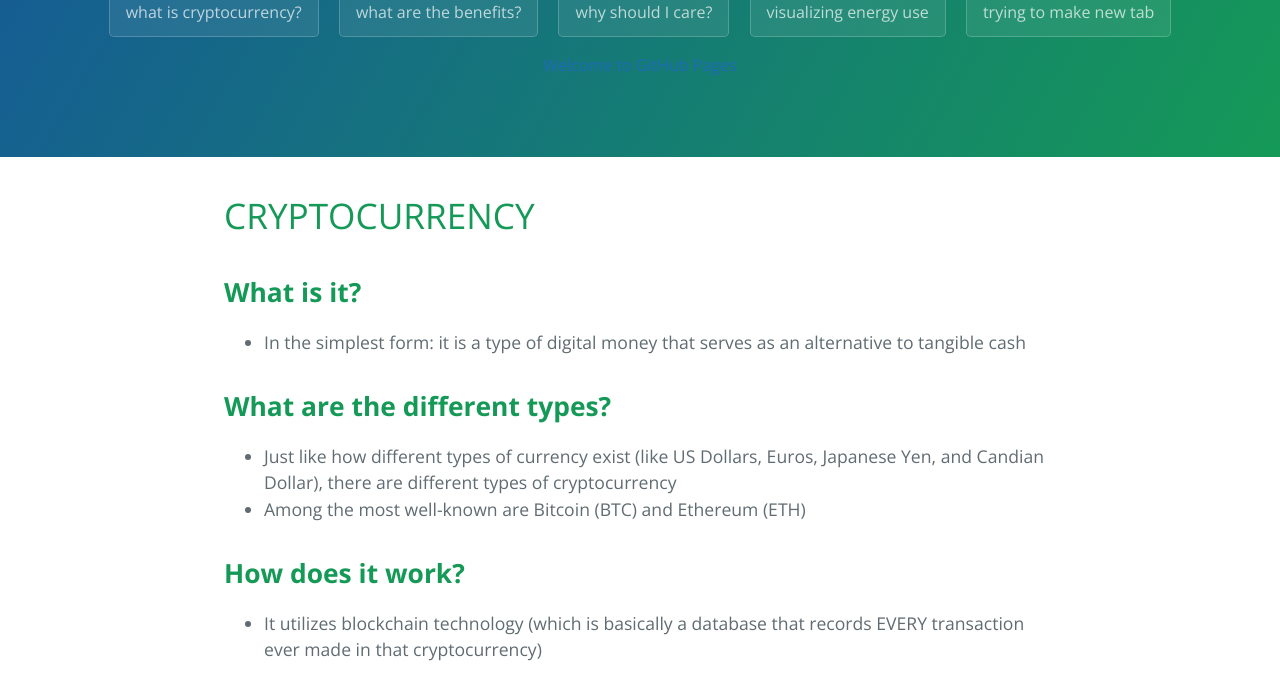
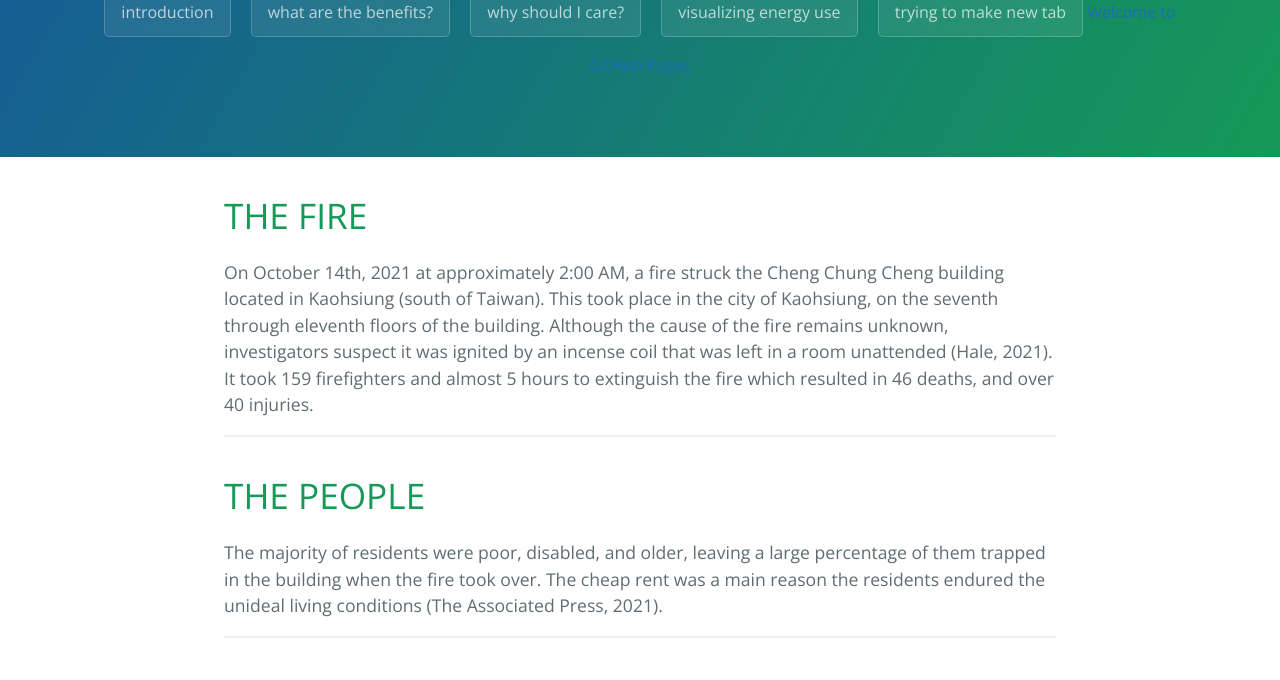
Before and after one commit to tifhsu88/envs130a-final-project, a Jekyll site: the page built from tab1.md, in a window 1280 px wide and 1400 px high, scrolled down 250 px, cut to the strip 0-680 px from the top of the window. Built offline with Jekyll 4.4.1, drawn with Linux system fonts in a browser that asks for light colours; some of the changed text lies outside the part shown.

Commit message:
added info, need to finalize

```diff
--- a/tab1.md
+++ b/tab1.md
@@ -1,31 +1,28 @@
 ---
-title: what is cryptocurrency?
+title: introduction
 layout: template
 filename: tab1
 ---
 
-# CRYPTOCURRENCY
+# THE FIRE
 
-## **What is it?**
+On October 14th, 2021 at approximately 2:00 AM, a fire struck the Cheng Chung Cheng building located in Kaohsiung (south of Taiwan). This took place in the city of Kaohsiung, on the seventh through eleventh floors of the building. Although the cause of the fire remains unknown, investigators suspect it was ignited by an incense coil that was left in a room unattended (Hale, 2021). It took 159 firefighters and almost 5 hours to extinguish the fire which resulted in 46 deaths, and over 40 injuries.
 
-- In the simplest form: it is a type of digital money that  serves as an alternative to tangible cash
+---
 
-## **What are the different types?**
+# THE PEOPLE
 
-- Just like how different types of currency exist (like US Dollars, Euros, Japanese Yen, and Candian Dollar), there are different types of cryptocurrency
-- Among the most well-known are Bitcoin (BTC) and Ethereum (ETH)
+The majority of residents were poor, disabled, and older, leaving a large percentage of them trapped in the building when the fire took over. The cheap rent was a main reason the residents endured the unideal living conditions (The Associated Press, 2021).
 
-## **How does it work?**
+---
 
-- It utilizes blockchain technology (which is basically a database that records EVERY transaction ever made in that cryptocurrency)
+# THE BUILDING
+
+The 13-story mixed-use building used to house a movie theater and have restaurants on the ground floor until people started moving away and it turned into what locals refer to as the “ghost building.” While the first to fifth floors were abandoned and unoccupied, over 120 households occupied the seventh through eleventh floors. (Everington, 2021)
 
 ------
 ![crypto infographic](/images/cryptoprocess.png)
 
 ------
 
-## **FUN FACT**
-
-- No one knows who actually came up with Bitcoin, the first cryptocurrency. The secret identity was the first person to ever implement Blockchain technology in 2009. The inventor goes by the pseudonym, **[Satoshi Nakamoto](https://en.wikipedia.org/wiki/Satoshi_Nakamoto)**.
-
-### Click [here](https://tifhsu88.github.io/crackingcrypto/tab2) to find out why cryptocurrency was even invented
+### Click [here](https://tifhsu88.github.io/envs130a-final-project/tab2) to learn more about the historical context and policies contributing to the disaster.
```
